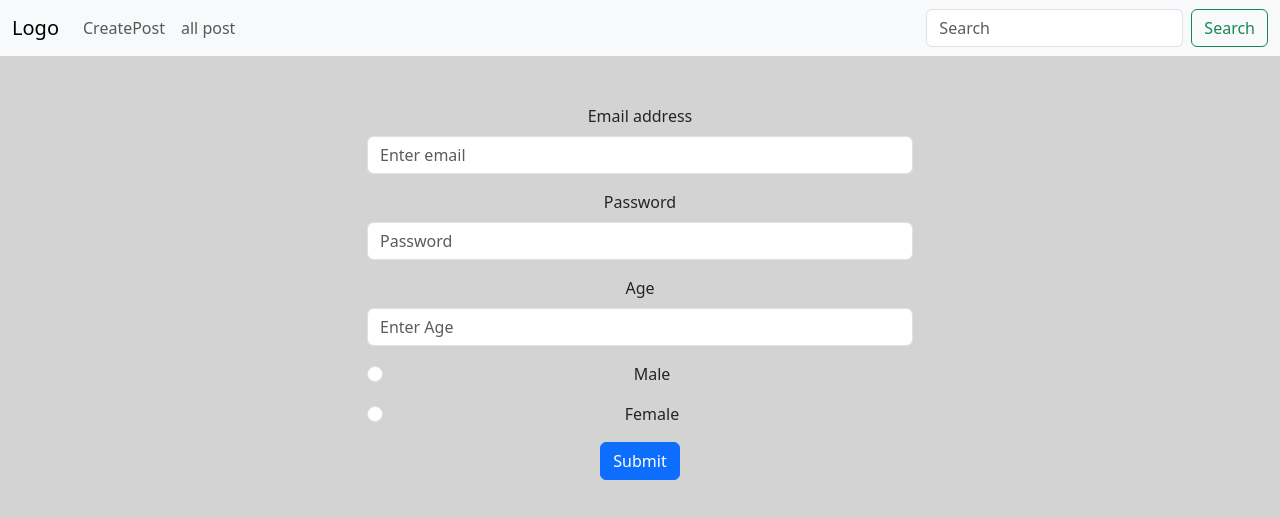
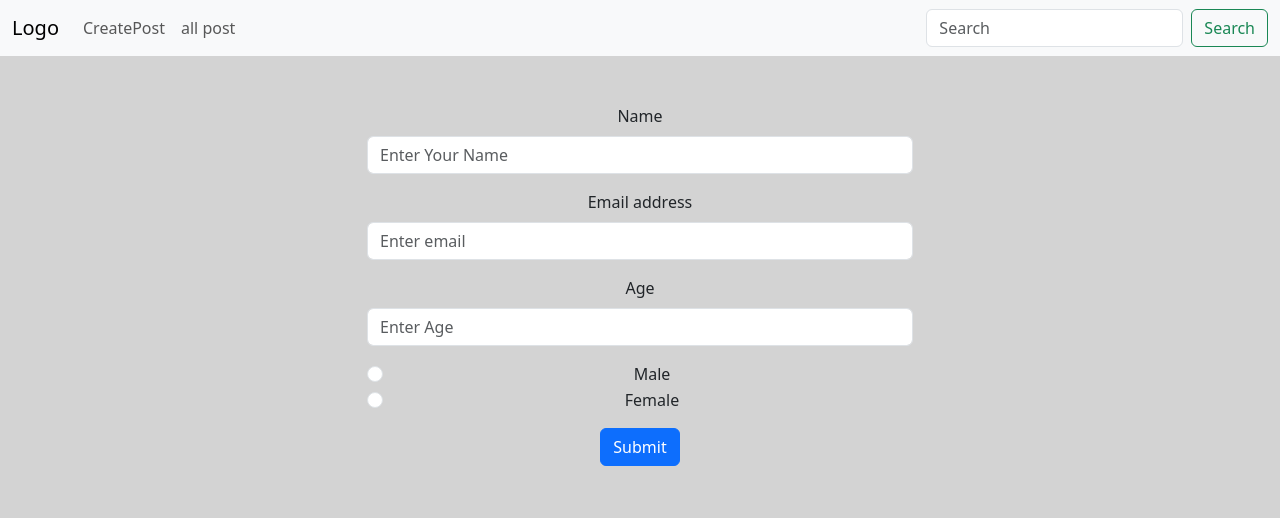
Before and after one commit to rohit9github/React-Redux__project, a React (Create React App) app in the folder redux-app/: page / in a window 1280 px wide. Shown: the top 518 px of the page. Built offline with nearby package versions, Linux system fonts and the light colour scheme.

Commit message:
add data in api using dispatch or asyncthunk

```diff
--- a/redux-app/package.json
+++ b/redux-app/package.json
@@ -3,15 +3,19 @@
   "version": "0.1.0",
   "private": true,
   "dependencies": {
-    "@reduxjs/toolkit": "^2.2.4",
+    "@reduxjs/toolkit": "^2.2.5",
     "@testing-library/jest-dom": "^5.17.0",
     "@testing-library/react": "^13.4.0",
     "@testing-library/user-event": "^13.5.0",
+    "bootstrap": "^5.3.3",
     "react": "^18.3.1",
+    "react-bootstrap": "^2.10.2",
     "react-dom": "^18.3.1",
     "react-redux": "^9.1.2",
+    "react-router-dom": "^6.23.1",
     "react-scripts": "5.0.1",
     "redux": "^5.0.1",
+    "redux-toolkit": "^1.1.2",
     "web-vitals": "^2.1.4"
   },
   "scripts": {
--- a/redux-app/src/App.js
+++ b/redux-app/src/App.js
@@ -1,13 +1,17 @@
-import logo from './logo.svg';
 import './App.css';
 import HeaderNav from './Componets/HeaderNav';
 import Create from './Componets/Create';
+import { BrowserRouter, Route, Routes } from "react-router-dom"
 
 function App() {
   return (
     <div className="App">
-      <HeaderNav/>
-      <Create/>
+      <BrowserRouter>
+        <HeaderNav />
+        <Routes>
+          <Route exact path="/" element={<Create />} />
+        </Routes>
+      </BrowserRouter>
     </div>
   );
 }
--- a/redux-app/src/Componets/Create.jsx
+++ b/redux-app/src/Componets/Create.jsx
@@ -4,35 +4,49 @@ import 'bootstrap/dist/css/bootstrap.min.css';
 import Container from 'react-bootstrap/Container';
 import Row from 'react-bootstrap/Row';
 import Col from 'react-bootstrap/Col';
+import { useState } from 'react';
+
+import { useDispatch } from'react-redux';
+import { createUser } from '../features/userDetailsslice';
 
 function Create() {
+
+    const [users, setUsers] = useState({});
+    const dispatch = useDispatch();
+
+    const getUserData = (e)=>{
+
+        setUsers({ ...users, [e.target.name]: e.target.value })
+    }
+
+    const handleSubmit = (e) => {
+        e.preventDefault();
+        dispatch(createUser(users));
+    }
 
     return (
         <Container>
             <Row className="justify-content-md-center">
 
                 <Col md="6">
-                    <Form className='mt-5'>
+                    <Form className='mt-5' method='post' onSubmit={handleSubmit}>
+                        <Form.Group className="mb-3" controlId="formBasicName">
+                            <Form.Label>Name</Form.Label>
+                            <Form.Control name='name' type="text" placeholder="Enter Your Name" onChange={getUserData} />
+                        </Form.Group>
                         <Form.Group className="mb-3" controlId="formBasicEmail">
                             <Form.Label>Email address</Form.Label>
-                            <Form.Control type="email" placeholder="Enter email" />
+                            <Form.Control name='mail' type="email" placeholder="Enter email" onChange={getUserData} />
                         </Form.Group>
-                        <Form.Group className="mb-3" controlId="formBasicPassword">
-                            <Form.Label>Password</Form.Label>
-                            <Form.Control type="password" placeholder="Password" />
+
+                        <Form.Group className="mb-3" controlId="formBasicAge">
+                            <Form.Label>Age</Form.Label>
+                            <Form.Control name='age' type="text" placeholder="Enter Age" />
                         </Form.Group>
                         <Form.Group className="mb-3" controlId="formBasicAge">
-                            <Form.Label>Age</Form.Label>
-                            <Form.Control type="email" placeholder="Enter Age" />
+                            <Form.Check type="radio" label="Male" name='gender' value="male" onChange={getUserData} />
+                            <Form.Check type="radio" label="Female" name='gender' value="female" onChange={getUserData} />
                         </Form.Group>
-                        <Form.Group className="mb-3" controlId="formBasicAge">
-                            <Form.Check type="radio"label="Male"/>
-                        </Form.Group>
-                        <Form.Group className="mb-3" controlId="formBasicAge">
-                            <Form.Check type="radio"label="Female"/>
-                        </Form.Group>
-
-
                         <Button variant="primary" type="submit">
                             Submit
                         </Button>
--- a/redux-app/src/Componets/HeaderNav.jsx
+++ b/redux-app/src/Componets/HeaderNav.jsx
@@ -4,7 +4,6 @@ import Container from 'react-bootstrap/Container';
 import Form from 'react-bootstrap/Form';
 import Nav from 'react-bootstrap/Nav';
 import Navbar from 'react-bootstrap/Navbar';
-import NavDropdown from 'react-bootstrap/NavDropdown';
 
 
 
--- a/redux-app/src/features/userDetailsslice.js
+++ b/redux-app/src/features/userDetailsslice.js
@@ -1,4 +1,28 @@
-import { createSlice } from "@reduxjs/toolkit";
+import { createSlice,createAsyncThunk} from "@reduxjs/toolkit";
+
+
+// create action
+
+
+export const createUser = createAsyncThunk("createUser",async(data,{rejectWithValue})=>{
+    const response = await fetch("https://664605f051e227f23aad6f56.mockapi.io/crud",{
+        method:"POST",
+        headers:{
+            "Content-Type":"application/json"
+        },
+        body:JSON.stringify(data)
+    });
+
+    try{
+        const data = await response.json();
+        return data;
+    }
+    catch(error){
+        console.log(error);
+        return rejectWithValue(error.message);
+    }
+});
+
 
 export const userDetails = createSlice({
     name: "userDetails",
@@ -7,6 +31,23 @@ export const userDetails = createSlice({
         loading:false,
         error: null,
     },
+    extraReducers: (builder) => {
+        builder
+            .addCase(createUser.pending, (state) => {
+                state.loading = true;
+                state.error = null;
+            })
+            .addCase(createUser.fulfilled, (state, action) => {
+                state.loading = false;
+                state.users.push(action.payload);
+                state.error = null;
+            })
+            .addCase(createUser.rejected, (state, action) => {
+                state.loading = false;
+                state.error = action.payload;
+            });
+    },
+
 })
 
 export default userDetails.reducer;
```
Also changed, not shown: 1 other file (tests, documents, lock files or other folders).
